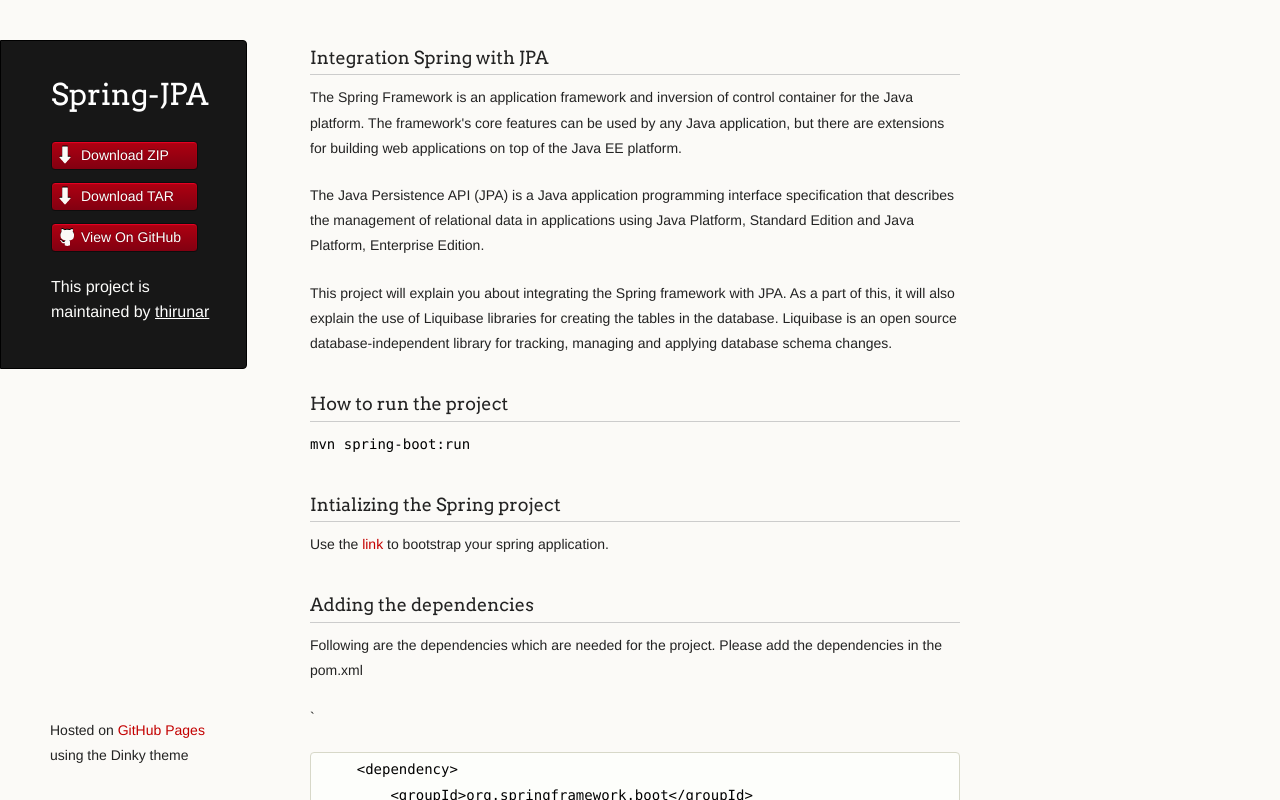
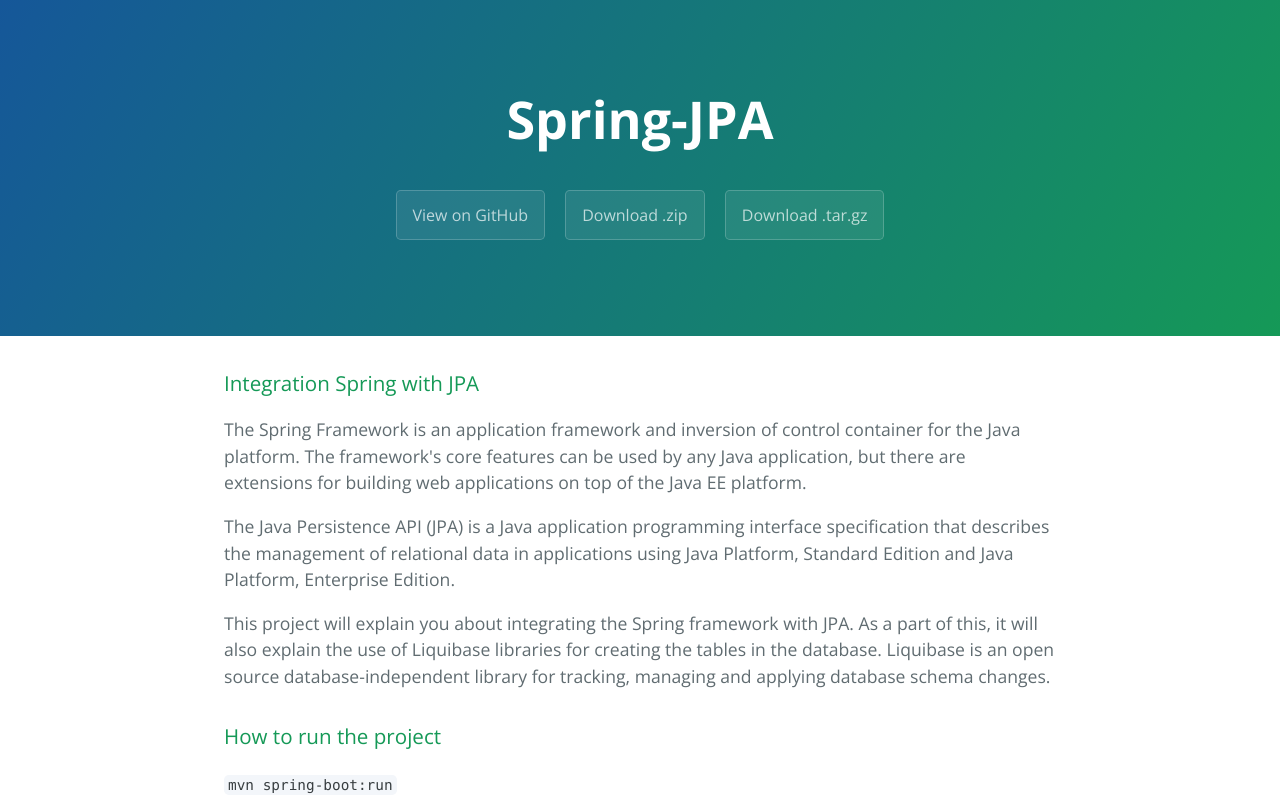
Before and after one commit to thirunar/spring-hibernate, a plain HTML site: page index.html in a window 1280 px wide. Shown: the top 800 px of the page. Drawn offline with nearby package versions, Linux system fonts and the light colour scheme.

Commit message:
Create gh-pages branch via GitHub

```diff
--- a/index.html
+++ b/index.html
@@ -1,36 +1,25 @@
-<!doctype html>
-<html>
+<!DOCTYPE html>
+<html lang="en-us">
   <head>
-    <meta charset="utf-8">
-    <meta http-equiv="X-UA-Compatible" content="chrome=1">
+    <meta charset="UTF-8">
     <title>Spring-JPA by thirunar</title>
-
-    <link rel="stylesheet" href="stylesheets/styles.css">
-    <link rel="stylesheet" href="stylesheets/github-light.css">
-    <script src="javascripts/scale.fix.js"></script>
-    <meta name="viewport" content="width=device-width, initial-scale=1, user-scalable=no">
-    <!--[if lt IE 9]>
-    <script src="//html5shiv.googlecode.com/svn/trunk/html5.js"></script>
-    <![endif]-->
+    <meta name="viewport" content="width=device-width, initial-scale=1">
+    <link rel="stylesheet" type="text/css" href="stylesheets/normalize.css" media="screen">
+    <link href='https://fonts.googleapis.com/css?family=Open+Sans:400,700' rel='stylesheet' type='text/css'>
+    <link rel="stylesheet" type="text/css" href="stylesheets/stylesheet.css" media="screen">
+    <link rel="stylesheet" type="text/css" href="stylesheets/github-light.css" media="screen">
   </head>
   <body>
-    <div class="wrapper">
-      <header>
-        <h1 class="header">Spring-JPA</h1>
-        <p class="header"></p>
+    <section class="page-header">
+      <h1 class="project-name">Spring-JPA</h1>
+      <h2 class="project-tagline"></h2>
+      <a href="https://github.com/thirunar/spring-jpa" class="btn">View on GitHub</a>
+      <a href="https://github.com/thirunar/spring-jpa/zipball/master" class="btn">Download .zip</a>
+      <a href="https://github.com/thirunar/spring-jpa/tarball/master" class="btn">Download .tar.gz</a>
+    </section>
 
-        <ul>
-          <li class="download"><a class="buttons" href="https://github.com/thirunar/spring-jpa/zipball/master">Download ZIP</a></li>
-          <li class="download"><a class="buttons" href="https://github.com/thirunar/spring-jpa/tarball/master">Download TAR</a></li>
-          <li><a class="buttons github" href="https://github.com/thirunar/spring-jpa">View On GitHub</a></li>
-        </ul>
-
-        <p class="header">This project is maintained by <a class="header name" href="https://github.com/thirunar">thirunar</a></p>
-
-
-      </header>
-      <section>
-        <h3>
+    <section class="main-content">
+      <h3>
 <a id="integration-spring-with-jpa" class="anchor" href="#integration-spring-with-jpa" aria-hidden="true"><span aria-hidden="true" class="octicon octicon-link"></span></a>Integration Spring with JPA</h3>
 
 <p>The Spring Framework is an application framework and inversion of control container for the Java platform. The framework's core features can be used by any Java application, but there are extensions for building web applications on top of the Java EE platform. </p>
@@ -353,13 +342,16 @@ public class CollegeRepository {
 <li><a href="http://www.baeldung.com/liquibase-refactor-schema-of-java-app">http://www.baeldung.com/liquibase-refactor-schema-of-java-app</a></li>
 <li><a href="https://en.wikipedia.org/wiki/Java_Persistence_API">https://en.wikipedia.org/wiki/Java_Persistence_API</a></li>
 </ul>
-      </section>
-      <footer>
-        <p><small>Hosted on <a href="https://pages.github.com">GitHub Pages</a> using the Dinky theme</small></p>
+
+      <footer class="site-footer">
+        <span class="site-footer-owner"><a href="https://github.com/thirunar/spring-jpa">Spring-JPA</a> is maintained by <a href="https://github.com/thirunar">thirunar</a>.</span>
+
+        <span class="site-footer-credits">This page was generated by <a href="https://pages.github.com">GitHub Pages</a> using the <a href="https://github.com/jasonlong/cayman-theme">Cayman theme</a> by <a href="https://twitter.com/jasonlong">Jason Long</a>.</span>
       </footer>
-    </div>
-    <!--[if !IE]><script>fixScale(document);</script><![endif]-->
-		          <script type="text/javascript">
+
+    </section>
+
+            <script type="text/javascript">
             var gaJsHost = (("https:" == document.location.protocol) ? "https://ssl." : "http://www.");
             document.write(unescape("%3Cscript src='" + gaJsHost + "google-analytics.com/ga.js' type='text/javascript'%3E%3C/script%3E"));
           </script>
```
